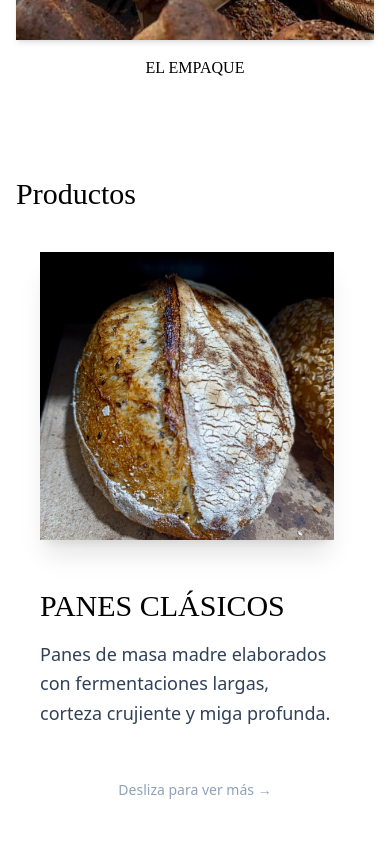
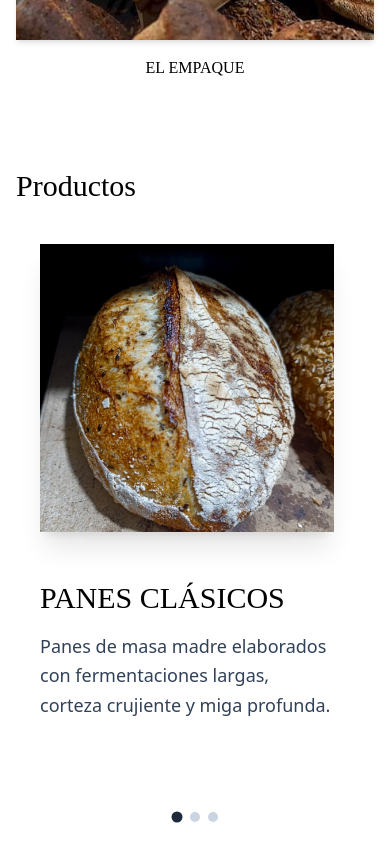
Before and after one commit to kasenciosm/tilico, a React (Vite) app: page / in a window 390 px wide. Shown: the part 3420-4264 px from the top of the page. Built offline with nearby package versions, Linux system fonts and the light colour scheme; a web font is replaced by a local one.

Commit message:
corrigiendo estilos de los slides en mobile

```diff
--- a/src/components/Products.jsx
+++ b/src/components/Products.jsx
@@ -1,4 +1,4 @@
-import React, { useState } from "react";
+import React, { useState, useRef } from "react";
 import { FaArrowLeft, FaArrowRight } from "react-icons/fa";
 
 const slides = [
@@ -41,12 +41,23 @@ const Slide = ({ slide }) => (
 
 const Products = () => {
   const [current, setCurrent] = useState(0);
+  const [mobileIndex, setMobileIndex] = useState(0);
+  const mobileTrackRef = useRef(null);
+
+  const handleMobileScroll = () => {
+    const el = mobileTrackRef.current;
+    if (!el) return;
+
+    const index = Math.round(el.scrollLeft / el.clientWidth);
+    setMobileIndex(index);
+  };
 
   const prev = () => setCurrent((c) => Math.max(c - 1, 0));
-  const next = () => setCurrent((c) => Math.min(c + 1, slides.length - 1));
+  const next = () =>
+    setCurrent((c) => Math.min(c + 1, slides.length - 1));
 
   return (
-    <section className="px-4 md:px-8 py-12" id="productos">
+    <section className="px-4 md:px-8 py-10" id="productos">
       <h3 className="text-left text-3xl md:text-4xl font-hedvig mb-10 max-w-6xl m-auto">
         Productos
       </h3>
@@ -65,7 +76,7 @@ const Products = () => {
         </div>
 
         {/* CONTROLES */}
-        <div className="flex justify-center gap-6 mt-10">
+        <div className="flex justify-center gap-6 mt-10 pb-3">
           {current > 0 && (
             <button
               onClick={prev}
@@ -86,7 +97,11 @@ const Products = () => {
       </div>
 
       {/* ===== MOBILE SLIDER ===== */}
-      <div className="md:hidden overflow-x-auto snap-x snap-mandatory flex gap-4 px-2">
+      <div
+        ref={mobileTrackRef}
+        onScroll={handleMobileScroll}
+        className="md:hidden overflow-x-auto snap-x snap-mandatory flex gap-4 px-2 scroll-smooth"
+      >
         {slides.map((slide, index) => (
           <div key={index} className="min-w-full snap-start">
             <Slide slide={slide} />
@@ -94,10 +109,19 @@ const Products = () => {
         ))}
       </div>
 
-      {/* Hint mobile */}
-      <p className="md:hidden text-center text-sm text-slate-400 mt-4">
-        Desliza para ver más →
-      </p>
+      {/* DOTS MOBILE */}
+      <div className="md:hidden flex justify-center gap-2 mt-14">
+        {slides.map((_, i) => (
+          <span
+            key={i}
+            className={`
+              w-2.5 h-2.5 rounded-full
+              transition-all duration-300
+              ${mobileIndex === i ? "bg-slate-800 scale-110" : "bg-slate-300"}
+            `}
+          />
+        ))}
+      </div>
     </section>
   );
 };
```
